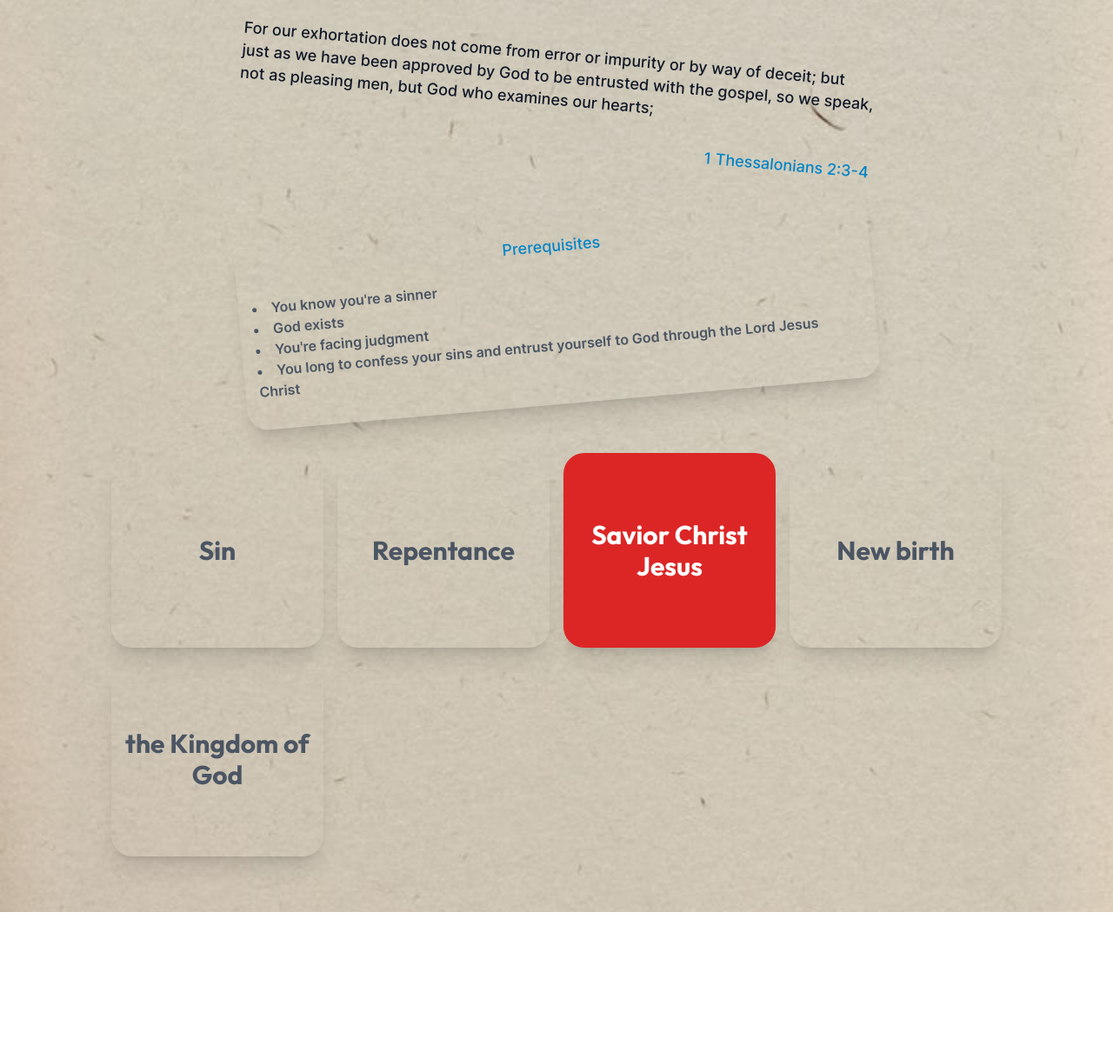
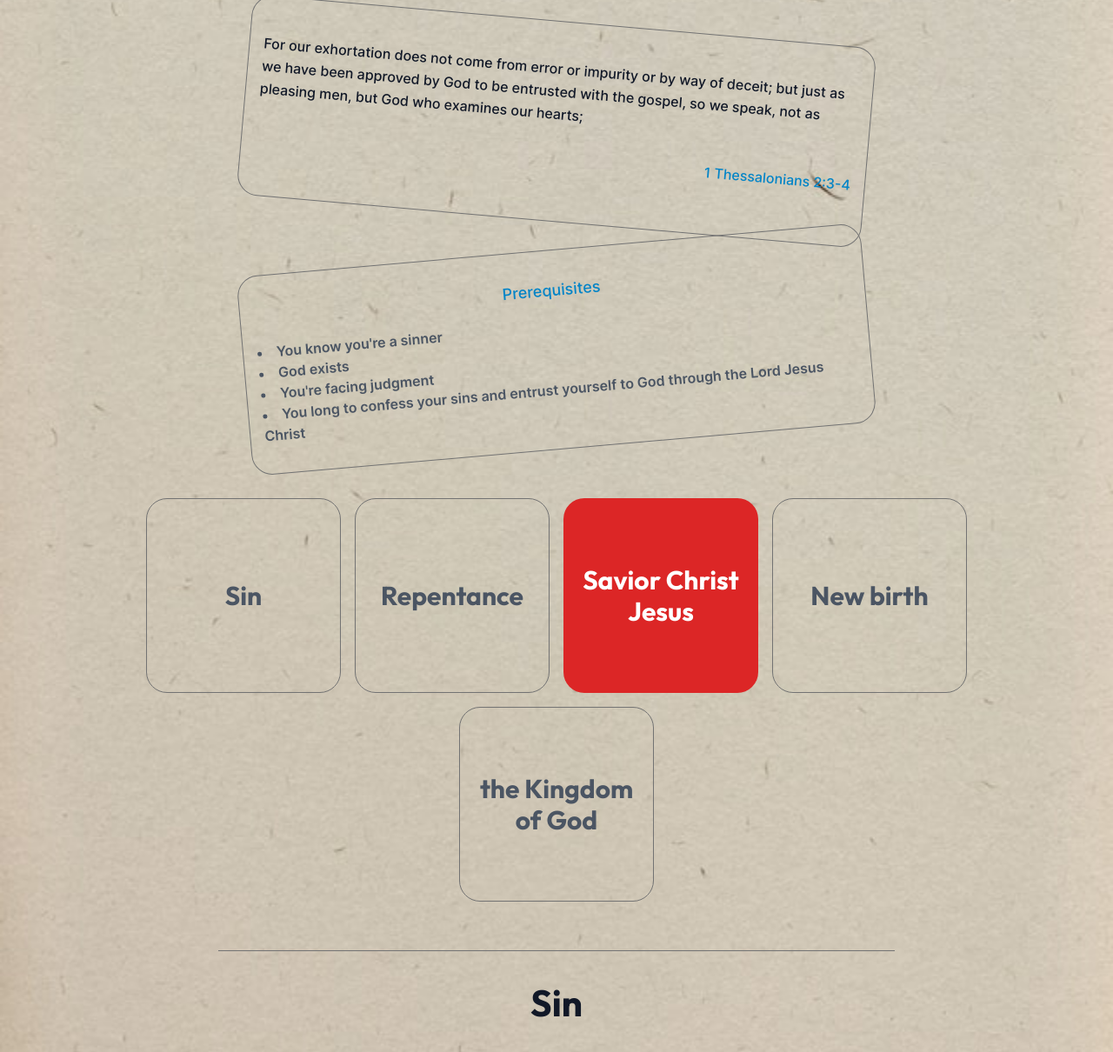
Before and after one commit to pkabore/gospel, a website: page index.html in a window 1280 px wide. Shown: the part 289-1499 px from the top of the page at 87% size. Before the commit the page ends 1338 px from the top, so only its background shows below. Drawn offline with Linux system fonts and the light colour scheme.

Commit message:
add white bg to html tag borders to card

```diff
--- a/index.html
+++ b/index.html
@@ -1,4 +1,4 @@
-<html lang="en" class="mx-auto scroll-smooth xl:container">
+<html lang="en" class="mx-auto scroll-smooth bg-white xl:container">
 	<head>
 		<meta charset="UTF-8" />
 		<meta name="viewport" content="width=device-width, initial-scale=1.0" />
@@ -26,17 +26,17 @@
 	<body
 		class="min-h-screen w-full overflow-y-scroll bg-[url('../bg3.jpg')] bg-cover bg-center p-2 font-medium text-gray-900 antialiased"
 	>
-		<article class="flex flex-col gap-y-8 md:px-6">
-			<header
-				class="font-display font-semibold transition duration-300 ease-out hover:text-sky-600 text-center"
+		<div class="md:px-6 max-w-3xl gap-y-8 flex flex-col mx-auto">
+			<div
+				class="font-display font-semibold transition duration-300 ease-out hover:text-sky-700 text-center"
 			>
 				<h1>
 					The <em class="not-italic">Gospel</em> of our
 					<strong class="font-semibold">Lord Jesus Christ</strong>
 				</h1>
-			</header>
-			<section
-				class="rotate-[5deg] text-lg transition duration-300 ease-out hover:rotate-0"
+			</div>
+			<div
+				class="rotate-[5deg] border border-neutral-500 rounded-3xl p-4 pb-8 transition duration-300 ease-out hover:rotate-0"
 			>
 				<p>
 					For our exhortation does not come from error or impurity or
@@ -47,9 +47,9 @@
 				<p class="mt-2 text-right text-sky-600">
 					1 Thessalonians 2:3-4
 				</p>
-			</section>
-			<section
-				class="rotate-[-5deg] shadow-xl rounded-3xl p-4 pb-8 transition duration-300 ease-out hover:rotate-0"
+			</div>
+			<div
+				class="rotate-[-5deg] border border-neutral-500 rounded-3xl p-4 pb-8 transition duration-300 ease-out hover:rotate-0"
 			>
 				<h1 class="my-4 text-center text-lg leading-7 text-sky-600">
 					Prerequisites
@@ -66,51 +66,67 @@
 						God through the Lord Jesus Christ
 					</li>
 				</ul>
-			</section>
-		</article>
+			</div>
+		</div>
 
 		<div
-			class="my-14 mx-auto grid max-w-5xl grid-cols-1 place-items-stretch content-center gap-4 font-display font-bold text-gray-600 sm:grid-cols-2 md:grid-cols-3 xl:grid-cols-4"
+			class="my-14 mx-auto flex flex-wrap max-w-5xl items-center justify-center gap-4 font-display font-bold text-gray-600"
 		>
 			<a
-				href="sin.html"
-				target="_blank"
-				class="flex h-56 items-center justify-center rounded-3xl p-2 text-center text-3xl transition duration-300 ease-in shadow-xl hover:bg-[crimson] hover:text-white"
+				href="#sin"
+
+				class="flex h-56 items-center justify-center rounded-3xl p-2 text-center text-3xl transition duration-300 ease-in-out w-56 border border-neutral-500 hover:border-transparent hover:bg-[crimson] hover:text-white"
 			>
 				Sin
 			</a>
 
 			<a
-				href="repentance.html"
-				target="_blank"
-				class="flex h-56 items-center justify-center rounded-3xl p-2 text-center text-3xl transition duration-300 ease-in shadow-xl hover:bg-lime-600 hover:text-white"
+				href="#repentance"
+
+				class="flex h-56 items-center justify-center rounded-3xl p-2 text-center text-3xl transition duration-300 ease-in-out w-56 border border-neutral-500 hover:border-transparent hover:bg-lime-600 hover:text-white"
 			>
 				Repentance
 			</a>
 
 			<a
-				href="savior.html"
-				target="_blank"
-				class="flex h-56 items-center justify-center rounded-3xl hover:bg-opacity-90 p-2 text-center text-3xl transition duration-300 ease-in shadow-xl bg-red-600 text-white"
+				href="#savior"
+
+				class="flex h-56 items-center justify-center rounded-3xl hover:bg-opacity-90 p-2 text-center text-3xl transition duration-300 ease-in-out w-56 border border-transparent bg-red-600 text-white"
 			>
 				Savior Christ Jesus
 			</a>
 
 			<a
-				href="newbirth.html"
-				target="_blank"
-				class="flex h-56 items-center justify-center rounded-3xl p-2 text-center text-3xl transition duration-300 ease-in shadow-xl hover:bg-blue-600 hover:text-white"
+				href="#newbirth"
+
+				class="flex h-56 items-center justify-center rounded-3xl p-2 text-center text-3xl transition duration-300 ease-in-out w-56 border border-neutral-500 hover:border-transparent hover:bg-blue-600 hover:text-white"
 			>
 				New birth
 			</a>
 			<a
-				href="kingdom.html"
-				target="_blank"
-				class="flex h-56 items-center justify-center rounded-3xl p-2 text-center text-3xl transition duration-300 ease-in shadow-xl hover:bg-purple-600 hover:text-white"
+				href="#kingdom"
+
+				class="flex h-56 items-center justify-center rounded-3xl p-2 text-center text-3xl transition duration-300 ease-in-out w-56 border border-neutral-500 hover:border-transparent hover:bg-purple-600 hover:text-white"
 			>
 				the Kingdom of God
 			</a>
 		</div>
+
+		<article class="flex flex-col gap-y-8">
+			<section id="sin" class="border-t border-neutral-500">
+				<header class="text-center font-display font-extrabold">
+					<h2>Sin</h2>
+				</header>
+				<main>
+					<p></p>
+					<p></p>
+				</main>
+
+				<footer>
+
+				</footer>
+			</section>
+		</article>
 		<footer></footer>
 	</body>
 </html>
```
Also changed, not shown: assets/css/app.min.css.
